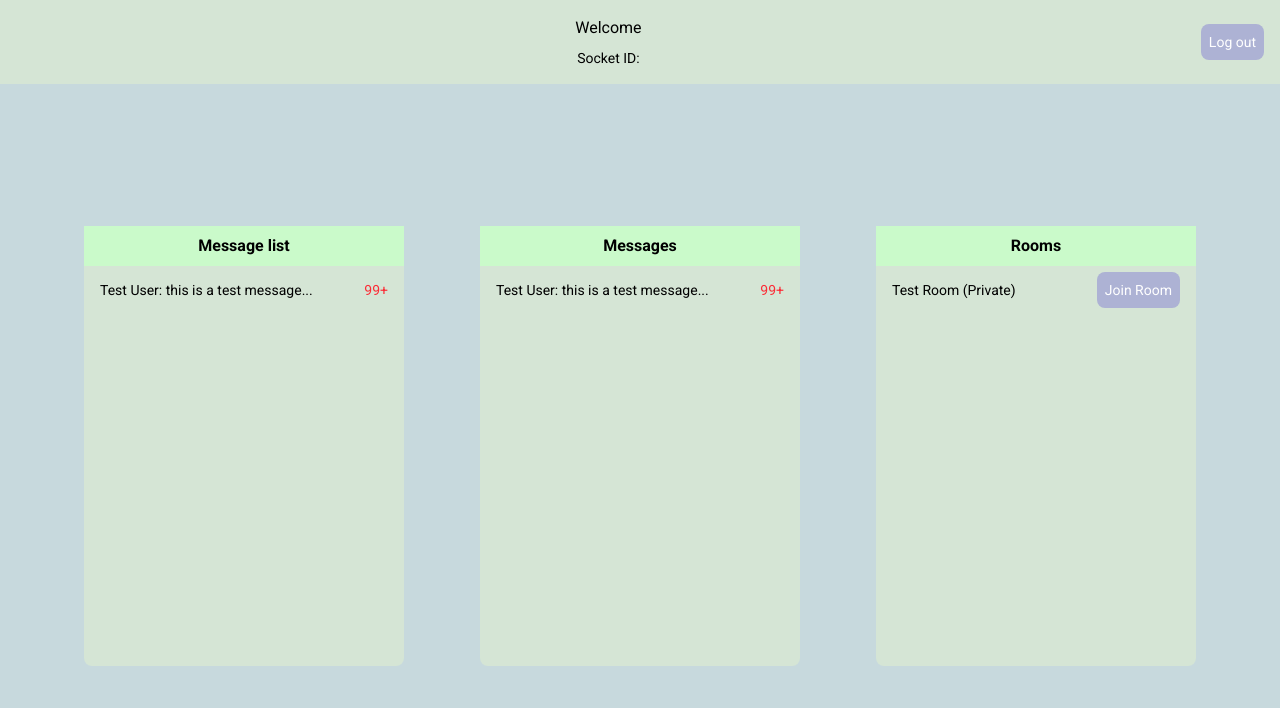
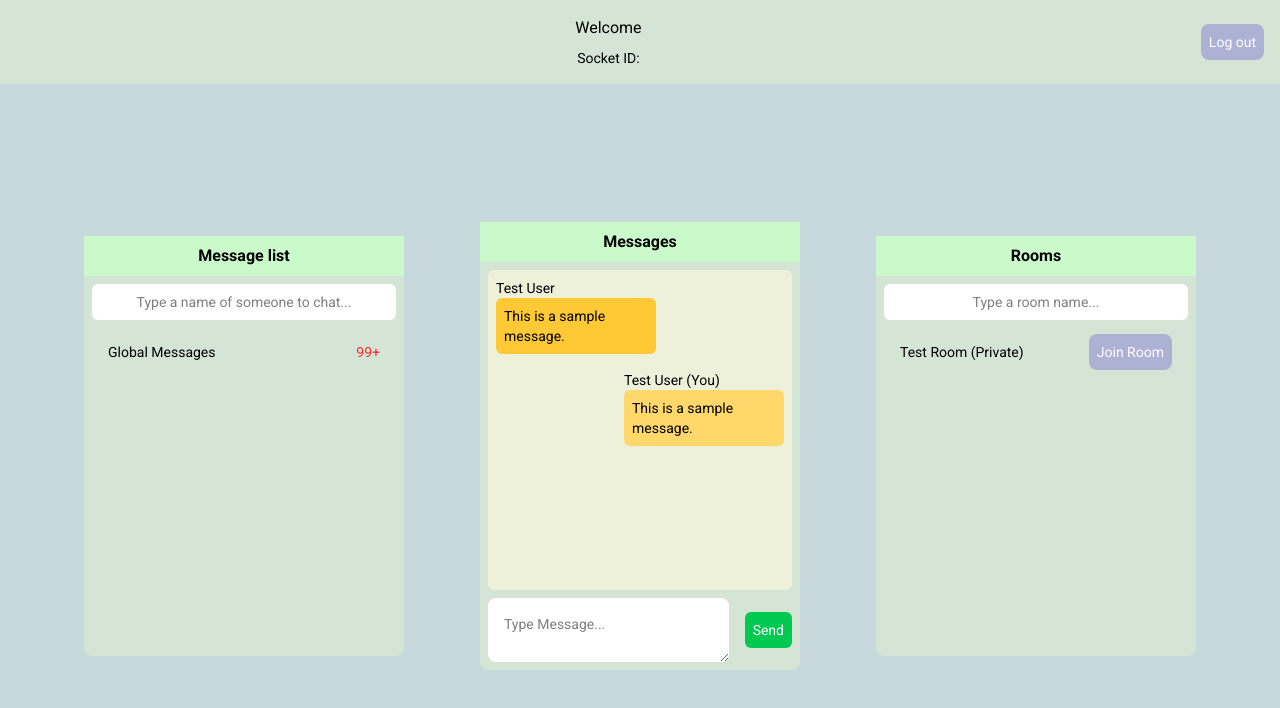
Before and after one commit to JohnRendell/Anonymous_Chat, a website: page View/welcomePage.html in a window 1280 px wide. Drawn offline with nearby package versions, Linux system fonts and the light colour scheme; files that its build step writes are made by us from their sources; no server answers; a web font is replaced by a local one.

Commit message:
Fixed some stuff, more stuff to go

```diff
--- a/Public/index.html
+++ b/Public/index.html
@@ -11,7 +11,8 @@
     <link rel="stylesheet" href="/animation.css">
 </head>
 <body class="bg-[#C7D9DD] w-screen h-screen flex flex-col justify-center gap-2 items-center overflow-hidden">
-    <h1 class="text-center font-IrishGrover text-bold text-[20px]">Your Nickname?</h1>
+    <h1 class="text-center font-IrishGrover text-bold text-2xl xs:text-md">Welcome to Anonymous Chat</h1>
+    <h1 class="text-center font-IrishGrover text-bold text-lg">Type your Nickname to start</h1>
 
     <div class="w-fit h-auto flex flex-row items-center gap-2">
         <input id="nicknameInputID" type="text" maxlength="10" placeholder="Type here..."
@@ -19,6 +20,8 @@
         <p id="nicknameCounterID" class="font-roboto text-sm text-black text-center">0/10</p>
     </div>
     <button class="bg-[#ADB2D4] w-auto h-auto p-2 rounded-lg font-roboto text-center text-sm text-white cursor-pointer active:bg-[#8f98db]" onclick="submitNickname()">Proceed</button>
+
+    <a href="https://github.com/JohnRendell/Anonymous_Chat" target="_blank" class="absolute bottom-2 left-2 font-roboto text-left text-sm underline">Developed by John Rendell Catuiza</a>
 
     <!--Validation loading-->
     <div class="absolute w-screen h-screen bg-black/25 justify-center items-center hidden" id="loadingValidate">
--- a/Script/globalFunction.js
+++ b/Script/globalFunction.js
@@ -68,11 +68,11 @@ async function hasCookie(){
     try{
         let text = await getCookie();
 
-        if(text !== "No Cookie"){
-            window.location.href = "/Welcome/Home/" + text;
+        if(text === "No Cookie"){
+            socket.emit("user_logout", socket.id, "index_page");
         }
         else{
-            socket.emit("user_logout", socket.id);
+            window.location.href = "/Welcome/Home/" + text;
         }
     }
     catch(err){
--- a/Server/socketServer.js
+++ b/Server/socketServer.js
@@ -22,7 +22,7 @@ module.exports = (server)=>{
         });
 
         //for user logout
-        socket.on("user_logout", (id, type = "index_page")=>{
+        socket.on("user_logout", (id, type)=>{
             const findID = users.findIndex(user => user.socketID == id);
 
             if(findID > -1){
@@ -38,6 +38,7 @@ module.exports = (server)=>{
             if(type === "welcomePage"){
                 socket.emit("user_logout");
             }
+            console.log("Logged Out")
         });
 
         //validate nickname
--- a/View/welcomePage.html
+++ b/View/welcomePage.html
@@ -26,26 +26,53 @@
         <div class="w-[20rem] h-fit bg-[#D5E5D5] rounded-lg">
             <h1 class="text-center text-md text-black font-roboto p-2 font-bold w-full h-auto bg-[#cafaca]">Message list</h1>
 
-            <div class="w-full h-[25rem] overflow-x-hidden overflow-y-auto gap-4 p-2">
+            <div class="w-auto h-auto flex flex-col gap-2 p-2">
+                <input type="text" class="w-full h-auto outline-none bg-white rounded-md p-2 font-roboto text-center text-sm"
+                    placeholder="Type a name of someone to chat..." maxlength="20">
+
+                <div class="w-full h-[20rem] overflow-x-hidden overflow-y-auto gap-4 p-2">
                     <div
                         class="w-full h-[2rem] bg-transparent flex justify-between items-center p-2 cursor-pointer hover:bg-[#ADB2D4] group">
-                    <p class="group-hover:text-white text-center text-sm text-black font-roboto">Test User: this is a test
-                        message...
+                        <p class="group-hover:text-white text-center text-sm text-black font-roboto">Global Messages
                         </p>
                         <p class="text-center text-sm text-red-500 font-roboto">99+</p>
                     </div>
                 </div>
             </div>
+        </div>
 
         <!--Messages-->
-        <div class="w-[20rem] h-fit bg-[#D5E5D5] rounded-lg">
+        <div class="w-[20rem] h-auto bg-[#D5E5D5] rounded-lg">
             <h1 class="text-center text-md text-black font-roboto p-2 font-bold w-full h-auto bg-[#cafaca]">Messages</h1>
 
-            <div class="w-full h-[25rem] overflow-x-hidden overflow-y-auto gap-4 p-2">
-                <div class="w-full h-[2rem] bg-transparent flex justify-between items-center p-2 cursor-pointer hover:bg-[#ADB2D4] group">
-                    <p class="group-hover:text-white text-center text-sm text-black font-roboto">Test User: this is a test message...
-                    </p>
-                    <p class="text-center text-sm text-red-500 font-roboto">99+</p>
+            <div class="w-full h-auto p-2 flex flex-col gap-2">
+                <!--Content messages-->
+                <div class="w-full h-[20rem] bg-[#EEF1DA] rounded-md overflow-x-hidden overflow-y-auto flex flex-col gap-4 p-2">
+                    <div class="w-full h-auto justify-start">
+                        <div class="flex flex-col">
+                            <h1 class="font-roboto text-left text-black text-sm">Test User</h1>
+                            <div class="w-[10rem] h-auto bg-[#ffc936] p-2 rounded-md">
+                                <p class="font-roboto text-left text-sm text-black text-wrap">This is a sample message.</p>
+                            </div>
+                        </div>
+                    </div>
+
+                    <div class="w-full h-auto flex justify-end">
+                        <div class="flex flex-col">
+                            <h1 class="font-roboto text-left text-black text-sm">Test User (You)</h1>
+                            <div class="w-[10rem] h-auto bg-[#ffd76b] p-2 rounded-md">
+                                <p class="font-roboto text-left text-sm text-black text-wrap">This is a sample message.</p>
+                            </div>
+                        </div>
+                    </div>
+                </div>
+
+                <!--Input messages-->
+                <div class="w-full h-auto flex justify-between items-center gap-4">
+                    <textarea type="text" class="bg-white p-4 font-roboto text-sm text-left rounded-lg w-full h-[4rem] outline-none"
+                        placeholder="Type Message..." maxlength="300"></textarea>
+                    <button
+                        class="bg-green-500 font-roboto text-center text-white text-sm w-auto h-auto p-2 rounded-md cursor-pointer active:bg-green-700">Send</button>
                 </div>
             </div>
         </div>
@@ -54,11 +81,17 @@
         <div class="w-[20rem] h-fit bg-[#D5E5D5] rounded-lg">
             <h1 class="text-center text-md text-black font-roboto p-2 font-bold w-full h-auto bg-[#cafaca]">Rooms</h1>
 
-            <div class="w-full h-[25rem] overflow-x-hidden overflow-y-auto gap-4 p-2">
+            <div class="w-full h-auto p-2 flex flex-col gap-2">
+                <input type="text" class="w-full h-auto outline-none bg-white rounded-md p-2 font-roboto text-center text-sm" placeholder="Type a room name..." maxlength="20">
+
+                <div class="w-full h-[20rem] overflow-x-hidden overflow-y-auto gap-4 p-2">
                     <div class="w-full h-[2rem] bg-transparent flex justify-between items-center p-2 cursor-pointer">
                         <p class="text-center text-sm text-black font-roboto">Test Room (Private)
                         </p>
-                    <button class="bg-[#ADB2D4] w-auto h-auto p-2 rounded-lg font-roboto text-center text-sm text-white cursor-pointer text-nowrap active:bg-[#8f98db]">Join Room</button>
+                        <button
+                            class="bg-[#ADB2D4] w-auto h-auto p-2 rounded-lg font-roboto text-center text-sm text-white cursor-pointer text-nowrap active:bg-[#8f98db]">Join
+                            Room</button>
+                    </div>
                 </div>
             </div>
         </div>
```
Also changed, not shown: Style/style.css. Lines whose indentation alone changed are shown as unchanged.
